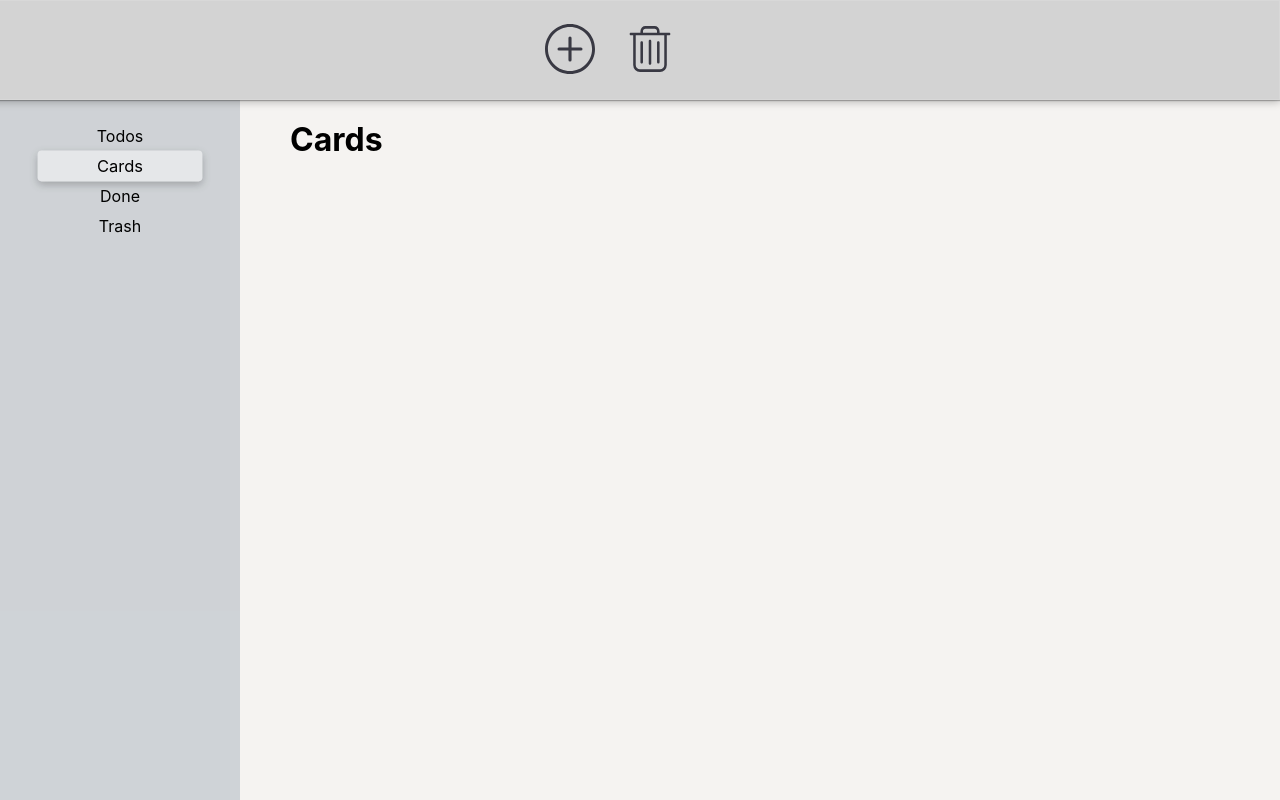
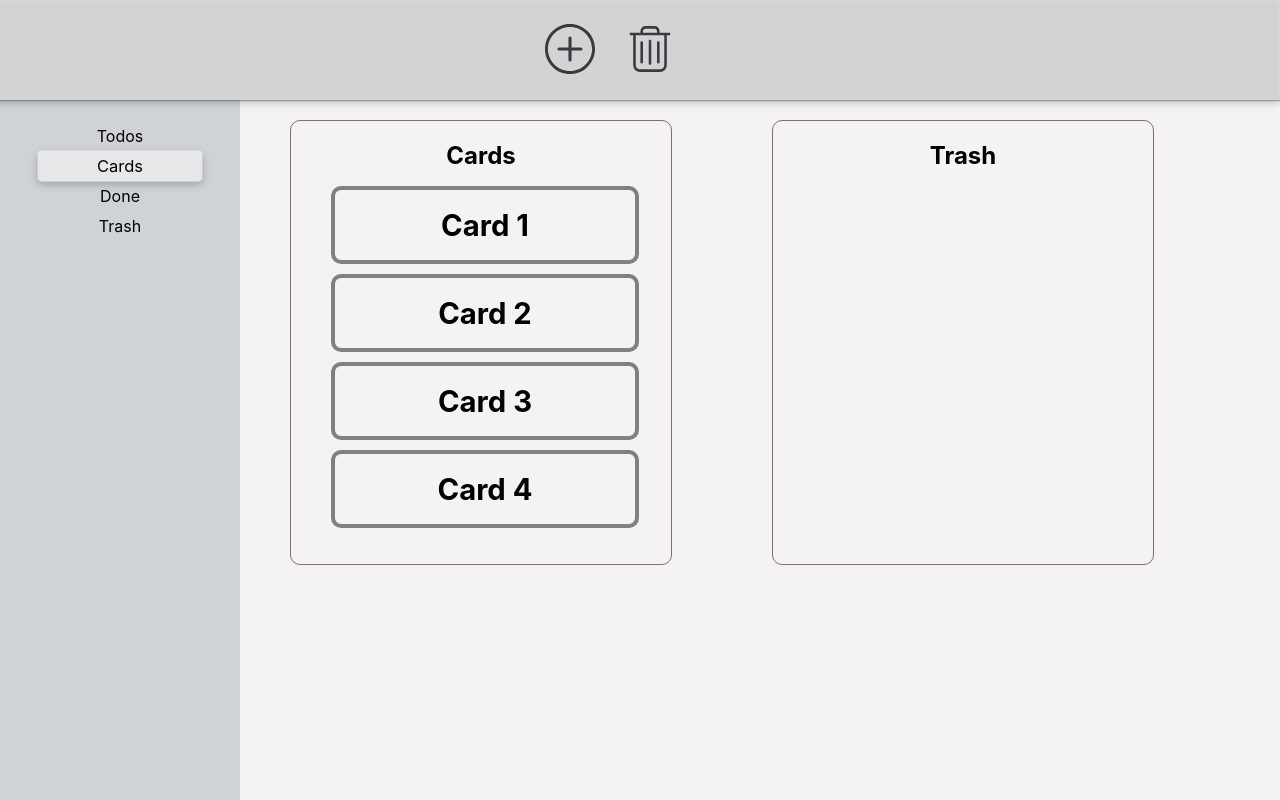
Before and after one commit to MarianaDobrivska/todo-app, a React (Create React App) app: page /cards in a window 1280 px wide. Built offline with nearby package versions, Linux system fonts and the light colour scheme.

Commit message:
add cards page

```diff
--- a/package.json
+++ b/package.json
@@ -13,7 +13,10 @@
     "mobx-react-lite": "^3.4.3",
     "nanoid": "^4.0.1",
     "react": "^18.2.0",
+    "react-dnd": "^16.0.1",
+    "react-dnd-html5-backend": "^16.0.1",
     "react-dom": "^18.2.0",
+    "react-draggable": "^4.4.5",
     "react-icons": "^4.8.0",
     "react-router-dom": "^6.9.0",
     "react-scripts": "5.0.1",
--- a/src/App.js
+++ b/src/App.js
@@ -2,6 +2,7 @@ import { Routes, Route } from "react-router-dom";
 import { Todo } from "./components/Todo";
 import { SharedLayout } from "./components/SharedLayout";
 import { Done } from "./components/Done";
+import { Cards } from "./components/Cards";
 
 function App() {
   return (
@@ -9,15 +10,9 @@ function App() {
       <Route path="/" element={<SharedLayout />}>
         <Route index element={<Todo />} />
         <Route path="/todos" element={<Todo />} />
-        <Route
-          path="/cards"
-          element={<h1 style={{ marginLeft: "250px" }}>Cards</h1>}
-        />
+        <Route path="/cards" element={<Cards />} />
         <Route path="/done" element={<Done />} />
-        <Route
-          path="/trash"
-          element={<h1 style={{ marginLeft: "250px" }}>Trash</h1>}
-        />
+        <Route path="/trash" element={<h1>Trash</h1>} />
       </Route>
     </Routes>
   );
--- /dev/null
+++ b/src/components/Cards/components/CardItem/index.jsx
@@ -0,0 +1,23 @@
+import { useDrag } from "react-dnd";
+
+export const CardItem = ({ title, id, style }) => {
+  const [{ isDragging }, dragRef] = useDrag({
+    type: "card",
+    item: { title, id },
+    collect: (monitor) => ({
+      isDragging: monitor.isDragging(),
+    }),
+  });
+  return (
+    <li ref={dragRef} className={style}>
+      <h3>{title}</h3>
+    </li>
+  );
+};
+
+// draggable={true}
+// onDragStart={(e) => dragStartHandler(e, card)}
+// onDragOver={(e) => dragOverHandler(e)}
+// onDragLeave={(e) => dragEndHandler(e)}
+// onDragEnd={(e) => dragEndHandler(e)}
+// onDrop={(e) => dropHandler(e, card)}
--- /dev/null
+++ b/src/components/Cards/index.jsx
@@ -0,0 +1,98 @@
+import { useState } from "react";
+import { useDrop } from "react-dnd";
+import { CardItem } from "./components/CardItem";
+import s from "./style.module.css";
+
+export const Cards = () => {
+  const [cards, setCards] = useState([
+    { id: 1, order: 1, title: "Card 1" },
+    { id: 2, order: 2, title: "Card 2" },
+    { id: 3, order: 3, title: "Card 3" },
+    { id: 4, order: 4, title: "Card 4" },
+  ]);
+
+  const [trash, setTrash] = useState([]);
+
+  const [{ isOver }, dropRef] = useDrop({
+    accept: "card",
+    drop: (item) => {
+      setTrash((el) => (!trash.includes(item) ? [...trash, item] : trash));
+      const updatedCards = cards.filter((el) => item.id !== el.id);
+      setCards(updatedCards);
+    },
+    collect: (monitor) => ({
+      isOver: monitor.isOver(),
+    }),
+  });
+
+  return (
+    <>
+      <div className={s.container}>
+        <div className={s.wrapper}>
+          <h2>Cards</h2>
+          <ul className={s.cardList}>
+            {cards.map((card) => (
+              <CardItem
+                draggable
+                title={card.title}
+                id={card.id}
+                key={card.id}
+                style={s.cardItem}
+              />
+            ))}
+          </ul>
+        </div>
+        <div className={s.wrapper} ref={dropRef}>
+          <h2>Trash</h2>
+          <ul className={s.cardList}>
+            {trash.map((card) => (
+              <CardItem
+                title={card.title}
+                id={card.id}
+                key={card.id}
+                style={s.cardItem}
+              />
+            ))}
+          </ul>
+          {isOver && <div>Drop Here!</div>}
+        </div>
+      </div>
+    </>
+  );
+};
+//   const [currentCard, setCurrentCard] = useState(null);
+
+// .sort(sortCards) inda map
+//   const dragStartHandler = (e, card) => {
+//     setCurrentCard(card);
+//   };
+//   const dragEndHandler = (e) => {
+//     e.target.style.background = "white";
+//   };
+//   const dragOverHandler = (e) => {
+//     e.preventDefault();
+//     e.target.style.background = "gray";
+//   };
+//   const dropHandler = (e, card) => {
+//     e.preventDefault();
+//     e.target.style.background = "white";
+//     const newCardList = cards.map((el) => {
+//       if (el.id === card.id) {
+//         return { ...el, order: currentCard.order };
+//       }
+//       if (el.id === currentCard.id) {
+//         return { ...el, order: card.order };
+//       }
+//       return el;
+//     });
+//     setCards(newCardList);
+//   };
+
+//   const sortCards = (a, b) => {
+//     if (a.order > b.order) {
+//       return 1;
+//     } else {
+//       return -1;
+//     }
+//   };
+//   console.log(cards);
--- /dev/null
+++ b/src/components/Cards/style.module.css
@@ -0,0 +1,42 @@
+.cardList {
+  display: flex;
+  flex-direction: column;
+  /* justify-content: center;
+  align-items: center; */
+  gap: 10px;
+  /* padding: 10px; */
+}
+
+.cardItem {
+  cursor: grab;
+  width: 100%;
+  height: 70px;
+  border-radius: 10px;
+  border: 4px solid gray;
+  display: flex;
+  justify-content: center;
+  align-items: center;
+  font-size: 25px;
+  transition: all 250ms linear;
+}
+
+.cardItem:hover {
+  box-shadow: rgba(50, 50, 93, 0.25) 0px 50px 600px -20px,
+    rgba(0, 0, 0, 0.3) 0px 30px 60px -30px,
+    rgba(10, 37, 64, 0.35) 0px -2px 6px 0px inset;
+}
+
+.container {
+  display: flex;
+  gap: 100px;
+}
+
+.wrapper {
+  width: 300px;
+  display: flex;
+  flex-direction: column;
+  text-align: center;
+  border: 1px solid rgba(71, 45, 45, 0.669);
+  border-radius: 10px;
+  padding: 20px 40px;
+}
--- a/src/components/Done/index.jsx
+++ b/src/components/Done/index.jsx
@@ -3,6 +3,7 @@ import { useEffect } from "react";
 import { useModal } from "../../hooks";
 import TodoStore from "../../store/todo";
 import { Modal } from "./components/Modal";
+import Draggable from "react-draggable";
 
 export const Done = observer(() => {
   const { close, isOpen, open } = useModal();
@@ -15,9 +16,13 @@ export const Done = observer(() => {
   }, [doneCount]);
 
   return (
-    <div style={{ marginLeft: "250px" }}>
+    <>
       {isOpen && <Modal close={close} />}
-      {!doneCount && <h2>There are no ready tasks yet</h2>}
-    </div>
+      {!doneCount && (
+        <Draggable>
+          <h2>There are no ready tasks yet</h2>
+        </Draggable>
+      )}
+    </>
   );
 });
--- a/src/components/SharedLayout/index.jsx
+++ b/src/components/SharedLayout/index.jsx
@@ -7,7 +7,9 @@ export const SharedLayout = () => {
     <>
       <Header />
       <Sidebar />
-      <Outlet />
+      <div style={{ marginLeft: "250px" }}>
+        <Outlet />
+      </div>
     </>
   );
 };
--- a/src/components/Todo/styles.module.css
+++ b/src/components/Todo/styles.module.css
@@ -1,7 +1,3 @@
-.wrapper {
-  margin-left: 250px;
-}
-
 .todoList {
   display: flex;
   flex-direction: column;
--- a/src/index.js
+++ b/src/index.js
@@ -1,6 +1,8 @@
 import React from "react";
 import ReactDOM from "react-dom/client";
 import { BrowserRouter } from "react-router-dom";
+import { HTML5Backend } from "react-dnd-html5-backend";
+import { DndProvider } from "react-dnd";
 
 import "./index.css";
 import App from "./App";
@@ -9,7 +11,9 @@ const root = ReactDOM.createRoot(document.getElementById("root"));
 root.render(
   // <React.StrictMode>
   <BrowserRouter>
-    <App />
+    <DndProvider backend={HTML5Backend}>
+      <App />
+    </DndProvider>
   </BrowserRouter>
   // </React.StrictMode>
 );
```
Also changed, not shown: 1 other file (tests, documents, lock files or other folders).
